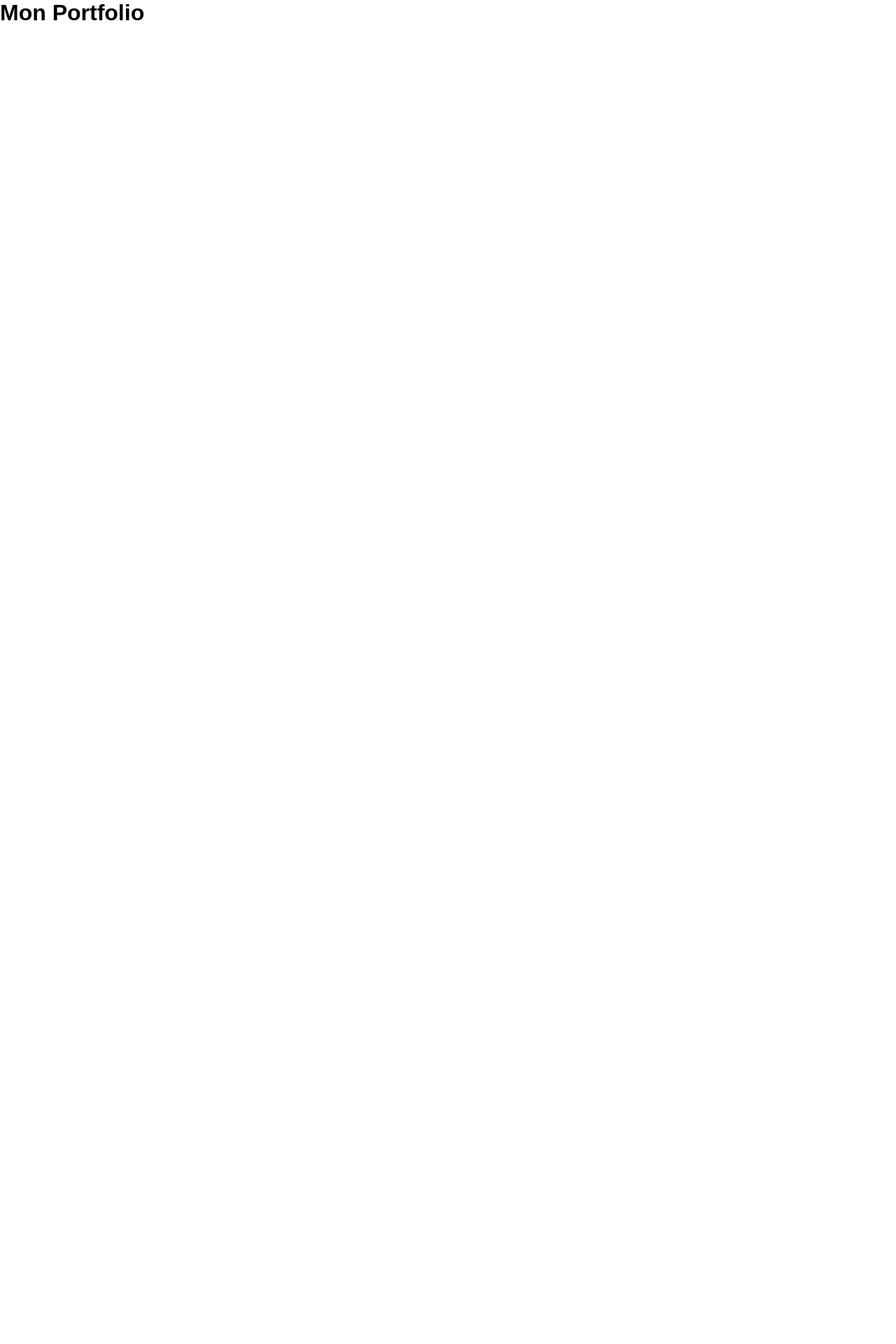
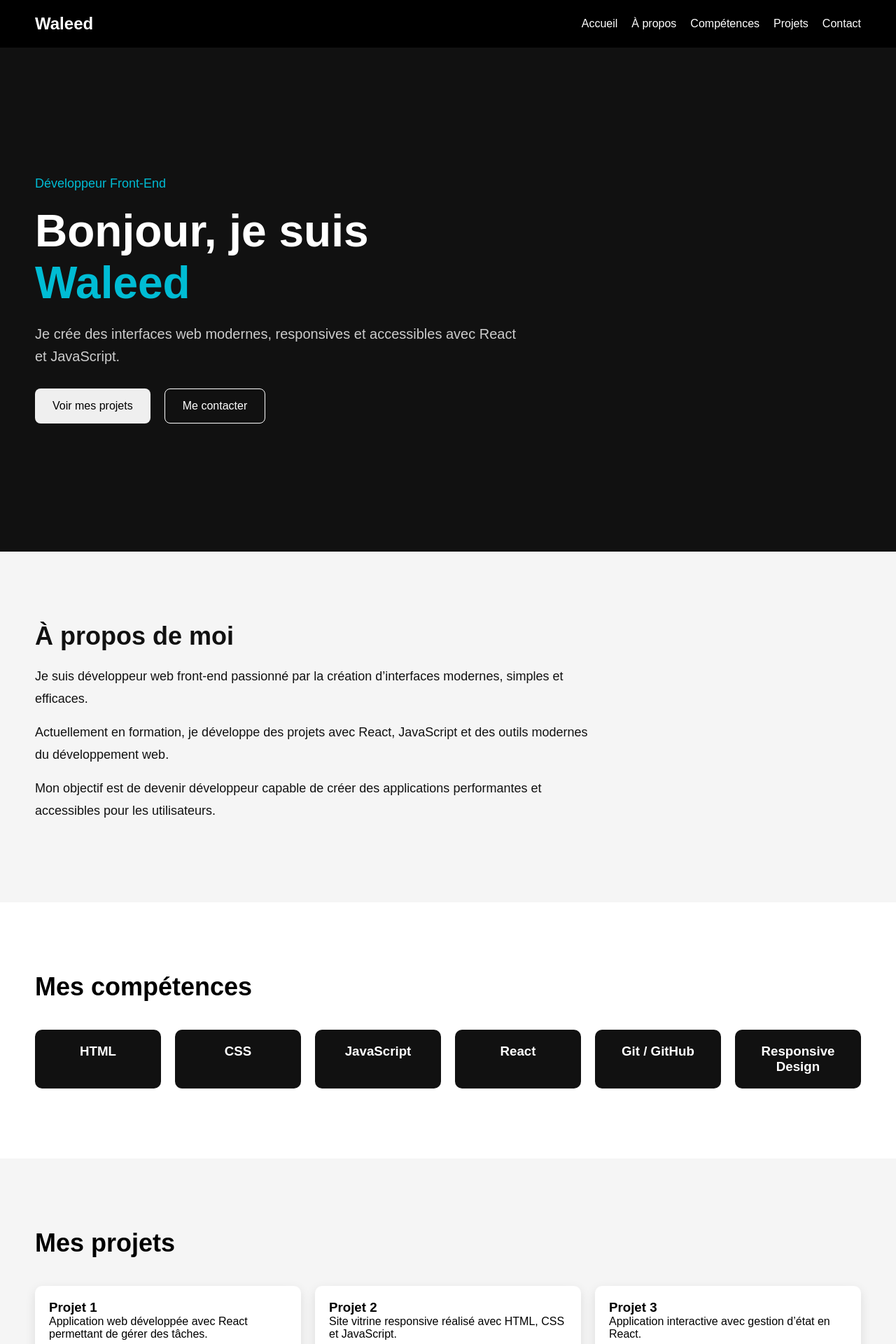
Before and after one commit to Mamdalwaleed/Projet_8, a React app: page / in a window 1280 px wide. Shown: the top 1920 px of the page at 70% size. Before the commit the page ends 800 px from the top, so only its background shows below. Built offline with nearby package versions, Linux system fonts and the light colour scheme; the HTML template or start-up script is replaced by a standard one.

Commit message:
ajout about hero navbar projects sur ma localpage

```diff
--- a/src/App.jsx
+++ b/src/App.jsx
@@ -1,7 +1,17 @@
+import Navbar from "./components/Navbar";
+import Hero from "./components/Hero";
+import About from "./components/About";
+import Skills from "./components/Skills";
+import Projects from "./components/Projects";
+
 function App() {
   return (
     <>
-      <h1>Mon Portfolio</h1>
+      <Navbar />
+      <Hero />
+      <About />
+      <Skills />
+      <Projects />
     </>
   );
 }
--- /dev/null
+++ b/src/components/About.jsx
@@ -0,0 +1,24 @@
+function About() {
+  return (
+    <section className="about">
+      <h2>À propos de moi</h2>
+
+      <p>
+        Je suis développeur web front-end passionné par la création d’interfaces
+        modernes, simples et efficaces.
+      </p>
+
+      <p>
+        Actuellement en formation, je développe des projets avec React,
+        JavaScript et des outils modernes du développement web.
+      </p>
+
+      <p>
+        Mon objectif est de devenir développeur capable de créer des
+        applications performantes et accessibles pour les utilisateurs.
+      </p>
+    </section>
+  );
+}
+
+export default About;
--- /dev/null
+++ b/src/components/Hero.jsx
@@ -0,0 +1,25 @@
+function Hero() {
+  return (
+    <section className="hero">
+      <div className="hero-content">
+        <p className="hero-subtitle">Développeur Front-End</p>
+
+        <h1>
+          Bonjour, je suis <span>Waleed</span>
+        </h1>
+
+        <p className="hero-description">
+          Je crée des interfaces web modernes, responsives et accessibles avec
+          React et JavaScript.
+        </p>
+
+        <div className="hero-buttons">
+          <button>Voir mes projets</button>
+          <button className="secondary-btn">Me contacter</button>
+        </div>
+      </div>
+    </section>
+  );
+}
+
+export default Hero;
--- /dev/null
+++ b/src/components/Navbar.jsx
@@ -0,0 +1,17 @@
+function Navbar() {
+  return (
+    <nav>
+      <h2>Waleed</h2>
+
+      <ul>
+        <li>Accueil</li>
+        <li>À propos</li>
+        <li>Compétences</li>
+        <li>Projets</li>
+        <li>Contact</li>
+      </ul>
+    </nav>
+  );
+}
+
+export default Navbar;
--- /dev/null
+++ b/src/components/Projects.jsx
@@ -0,0 +1,32 @@
+function Projects() {
+  return (
+    <section className="projects">
+      <h2>Mes projets</h2>
+
+      <div className="projects-container">
+        <div className="project-card">
+          <h3>Projet 1</h3>
+          <p>
+            Application web développée avec React permettant de gérer des
+            tâches.
+          </p>
+          <a href="#">Voir le code</a>
+        </div>
+
+        <div className="project-card">
+          <h3>Projet 2</h3>
+          <p>Site vitrine responsive réalisé avec HTML, CSS et JavaScript.</p>
+          <a href="#">Voir le code</a>
+        </div>
+
+        <div className="project-card">
+          <h3>Projet 3</h3>
+          <p>Application interactive avec gestion d’état en React.</p>
+          <a href="#">Voir le code</a>
+        </div>
+      </div>
+    </section>
+  );
+}
+
+export default Projects;
--- /dev/null
+++ b/src/components/Skills.jsx
@@ -0,0 +1,35 @@
+function Skills() {
+  return (
+    <section className="skills">
+      <h2>Mes compétences</h2>
+
+      <div className="skills-container">
+        <div className="skill-card">
+          <h3>HTML</h3>
+        </div>
+
+        <div className="skill-card">
+          <h3>CSS</h3>
+        </div>
+
+        <div className="skill-card">
+          <h3>JavaScript</h3>
+        </div>
+
+        <div className="skill-card">
+          <h3>React</h3>
+        </div>
+
+        <div className="skill-card">
+          <h3>Git / GitHub</h3>
+        </div>
+
+        <div className="skill-card">
+          <h3>Responsive Design</h3>
+        </div>
+      </div>
+    </section>
+  );
+}
+
+export default Skills;
--- a/src/index.css
+++ b/src/index.css
@@ -7,3 +7,161 @@
 body {
   font-family: Arial, sans-serif;
 }
+
+nav {
+  display: flex;
+  justify-content: space-between;
+  align-items: center;
+  padding: 20px 50px;
+  background-color: black;
+  color: white;
+}
+
+ul {
+  display: flex;
+  gap: 20px;
+  list-style: none;
+}
+
+section {
+  padding: 100px 50px;
+}
+.hero {
+  height: 90vh;
+  display: flex;
+  align-items: center;
+  padding: 0 50px;
+  background-color: #111;
+  color: white;
+}
+
+.hero-content {
+  max-width: 700px;
+}
+
+.hero-subtitle {
+  color: #00bcd4;
+  margin-bottom: 20px;
+  font-size: 18px;
+}
+
+.hero h1 {
+  font-size: 64px;
+  margin-bottom: 20px;
+}
+
+.hero h1 span {
+  color: #00bcd4;
+}
+
+.hero-description {
+  font-size: 20px;
+  line-height: 1.6;
+  margin-bottom: 30px;
+  color: #cccccc;
+}
+
+.hero-buttons {
+  display: flex;
+  gap: 20px;
+}
+
+button {
+  padding: 15px 25px;
+  border: none;
+  cursor: pointer;
+  font-size: 16px;
+  border-radius: 8px;
+  transition: 0.3s;
+}
+
+button:hover {
+  transform: translateY(-3px);
+}
+
+.secondary-btn {
+  background-color: transparent;
+  border: 1px solid white;
+  color: white;
+}
+.about {
+  padding: 100px 50px;
+  background-color: #f5f5f5;
+  color: #111;
+}
+
+.about h2 {
+  font-size: 36px;
+  margin-bottom: 20px;
+}
+
+.about p {
+  font-size: 18px;
+  line-height: 1.8;
+  margin-bottom: 15px;
+  max-width: 800px;
+}
+.skills {
+  padding: 100px 50px;
+  background-color: white;
+}
+
+.skills h2 {
+  font-size: 36px;
+  margin-bottom: 40px;
+}
+
+.skills-container {
+  display: grid;
+  grid-template-columns: repeat(auto-fit, minmax(150px, 1fr));
+  gap: 20px;
+}
+
+.skill-card {
+  background-color: #111;
+  color: white;
+  padding: 20px;
+  text-align: center;
+  border-radius: 10px;
+  transition: 0.3s;
+}
+
+.skill-card:hover {
+  transform: translateY(-5px);
+  background-color: #00bcd4;
+}
+.projects {
+  padding: 100px 50px;
+  background-color: #f5f5f5;
+}
+
+.projects h2 {
+  font-size: 36px;
+  margin-bottom: 40px;
+}
+
+.projects-container {
+  display: grid;
+  grid-template-columns: repeat(auto-fit, minmax(250px, 1fr));
+  gap: 20px;
+}
+
+.project-card {
+  background-color: white;
+  padding: 20px;
+  border-radius: 10px;
+  transition: 0.3s;
+  box-shadow: 0 5px 15px rgba(0, 0, 0, 0.1);
+}
+
+.project-card:hover {
+  transform: translateY(-5px);
+}
+
+.project-card a {
+  display: inline-block;
+  margin-top: 10px;
+  color: #00bcd4;
+  text-decoration: none;
+  font-weight: bold;
+}
```
Also changed, not shown: src/components/Contact.jsx (added), src/components/Footer.jsx (added).
